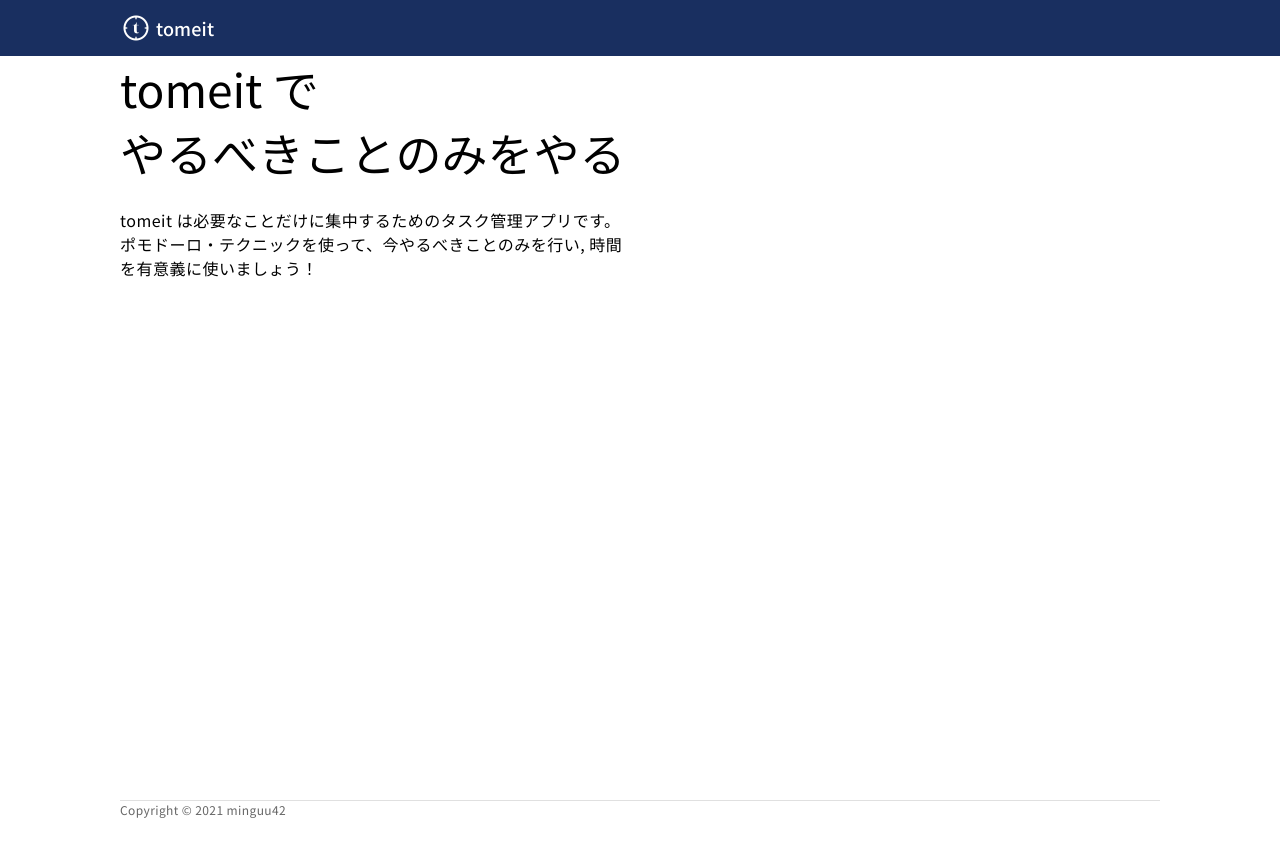
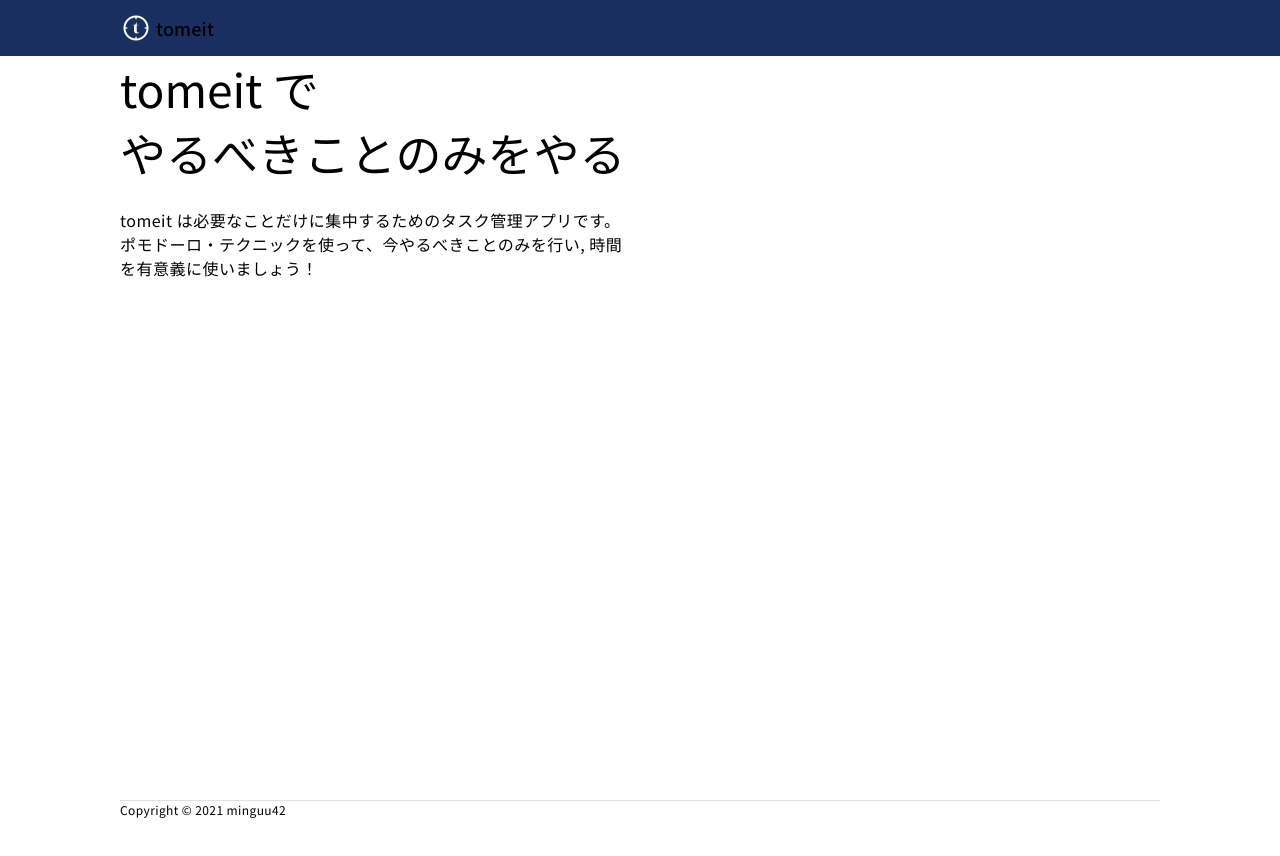
Before and after one commit to minguu42/tomeit-canary, a Next.js app: page / in a window 1280 px wide. Built offline with nearby package versions, Linux system fonts and the light colour scheme; no server answers.

Commit message:
色に関する CSS 変数を修正

```diff
--- a/src/styles/global.scss
+++ b/src/styles/global.scss
@@ -38,12 +38,23 @@ svg {
 
 :root {
   --c-primary: #192f60;
-  --c-secondary: #427eff;
+  --c-on-primary-high: #fff;
+  --c-on-primary-medium: rgba(255, 255, 255, 0.74);
+  --c-on-primary-disable: rgba(255, 255, 255, 0.38);
+  --c-secondary: #82adff;
+  --c-on-secondary-high: rgba(0, 0, 0, 0.94);
+  --c-on-secondary-medium: rgba(0, 0, 0, 0.68);
+  --c-on-secondary-disable: rgba(0, 0, 0, 0.38);
+  --c-background: #fff;
+  --c-on-background-high: rgba(0, 0, 0, 0.87);
+  --c-on-background-medium: rgba(0, 0, 0, 0.6);
+  --c-on-background-disable: rgba(0, 0, 0, 0.38);
   --c-surface: #fff;
+  --c-surface-hover: rgba(0, 0, 0, 0.04);
+  --c-on-surface-high: rgba(0, 0, 0, 0.87);
+  --c-on-surface-medium: rgba(0, 0, 0, 0.6);
+  --c-on-surface-disable: rgba(0, 0, 0, 0.38);
+  --c-error: #b00020;
+  --c-on-error: #fff;
   --c-outline: rgba(0, 0, 0, 0.12);
-  --c-error: #b00020;
-  --c-on-light-high-emphasis: rgba(0, 0, 0, 0.87);
-  --c-on-light-medium-emphasis: rgba(0, 0, 0, 0.6);
-  --c-on-light-disable: rgba(0, 0, 0, 0.37);
-  --c-on-dark: #fff;
 }
```
Also changed, not shown: src/components/landing/GoogleLoginButton/GoogleLoginButton.module.scss (renamed from src/components/GoogleLoginButton/GoogleLoginButton.module.scss), src/components/landing/GoogleLoginButton/GoogleLoginButton.tsx (renamed from src/components/GoogleLoginButton/GoogleLoginButton.tsx).
